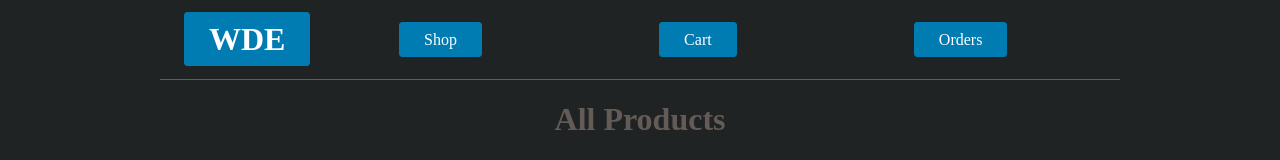
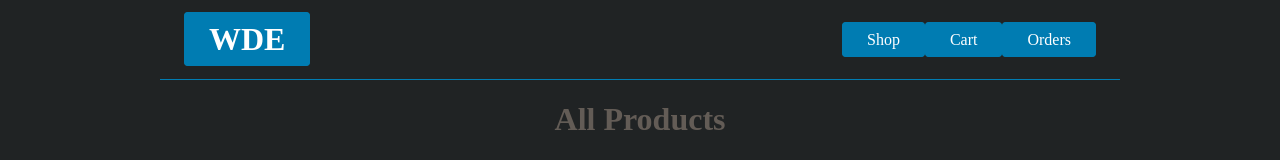
Before and after one commit to Arthur-Ferreira/WebDeveloperEssentials-APP, a React (Vite) app: page / in a window 1280 px wide. Shown: the top 160 px of the page. Built offline with nearby package versions, Linux system fonts and the light colour scheme.

Commit message:
Feat Development: Nav styles bug fix at mobile and desktop view

```diff
--- a/src/components/atoms/Nav/index.tsx
+++ b/src/components/atoms/Nav/index.tsx
@@ -1,9 +1,9 @@
 import React from "react";
 import SNav from "./styles";
 
-const Nav = ({ children, $desktop }: { children: React.ReactNode, $desktop?: boolean }) => {
+const Nav = ({ children, $mobile }: { children: React.ReactNode, $mobile?: boolean }) => {
     return (
-        <SNav $desktop={$desktop}>{children}</SNav>
+        <SNav $mobile={$mobile}>{children}</SNav>
     );
 }
 
--- a/src/components/atoms/Nav/styles.ts
+++ b/src/components/atoms/Nav/styles.ts
@@ -1,7 +1,7 @@
 import styled, { css } from "styled-components";
-import { breakpoints, spacing } from "../../../global/vars";
+import { breakpoints, colors, spacing } from "../../../global/vars";
 
-const SNav = styled.nav<{ $desktop?: boolean }>`
+const SNav = styled.nav<{ $mobile?: boolean }>`
     display: none;
 
     @media (min-width: ${breakpoints.tablet}) {
@@ -9,10 +9,12 @@
     }
 
     ${props =>
-        props.$desktop && css`
+        props.$mobile && css`
         height: 20rem;
         width: 90%;
         margin: ${spacing.space4} auto;
+        font-size: 1.75rem;
+        color: ${colors.primary100};
     `};
 `;
 
```
